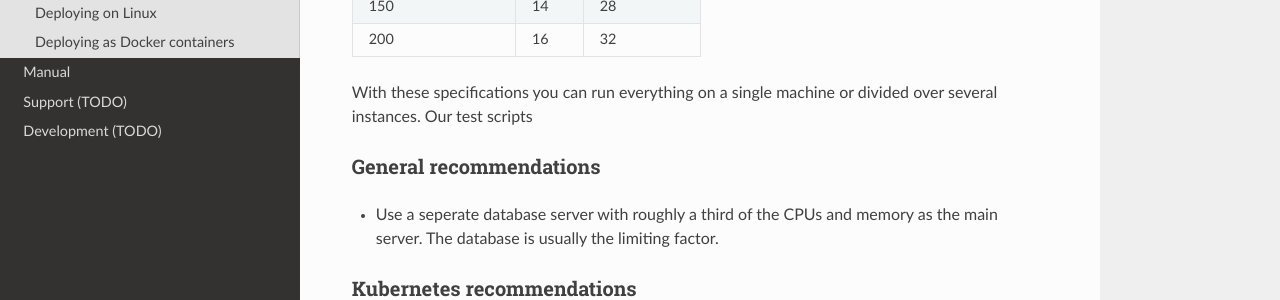
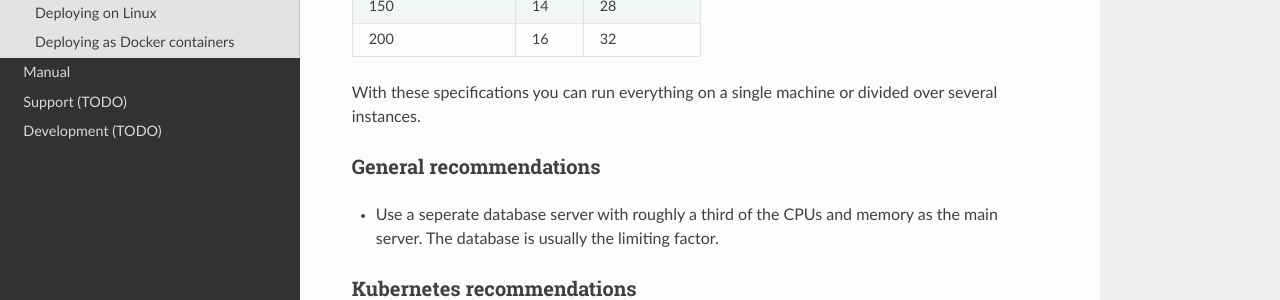
Before and after one commit to open-zaak/open-zaak, a Sphinx documentation site: the page built from docs/installation/hardware.rst, in a window 1280 px wide and 900 px high, scrolled down 1242 px. Shown: the part 314-614 px from the top of the window. Built offline with Sphinx 7.4.7 and the Read the Docs theme 2.0.0, drawn with Linux system fonts in a browser that asks for light colours.

Commit message:
:ok_hand: Removed zombie ref to our test scripts.

```diff
--- a/docs/installation/hardware.rst
+++ b/docs/installation/hardware.rst
@@ -71,7 +71,7 @@ Requests per second     CPUs    Memory (GB)
 ======================  ======  ==============
 
 With these specifications you can run everything on a single machine or divided over
-several instances. Our test scripts
+several instances.
 
 General recommendations
 ~~~~~~~~~~~~~~~~~~~~~~~
```
